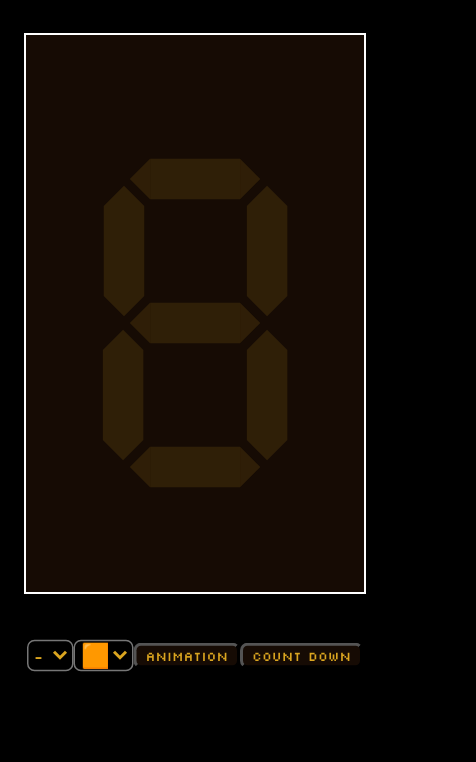
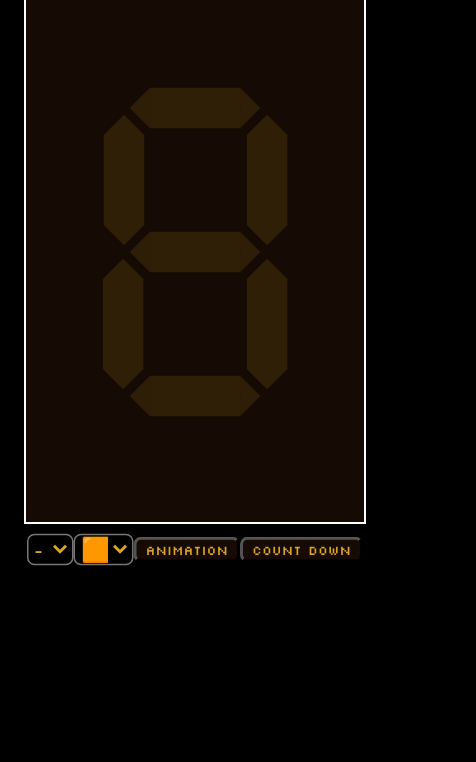
Before and after one commit to Sulkybug/7-Segment-Display, a website built with Vite: page index.html in a window 390 px wide. Shown: the part 82-844 px from the top of the page, 476 px wide, since content can reach past the window. Built offline with nearby package versions, Linux system fonts and the light colour scheme; a web font is replaced by a local one.

Commit message:
css fixed responsive

```diff
--- a/src/style.css
+++ b/src/style.css
@@ -8,6 +8,13 @@
   --colorE: rgba(218, 165, 32, 0.13);
   --colorF: rgba(218, 165, 32, 0.13);
   --colorG: rgba(218, 165, 32, 0.13);
+}
+
+html {
+  width: 100vw;
+  display: flex;
+  justify-content: center;
+  align-items: center;
 }
 
 body {
@@ -234,6 +241,14 @@ h1 {
     height: 100vh;
   }
 
+  body {
+    width: 80vh;
+    display: flex;
+    justify-content: center;
+    align-items: center;
+    flex-direction: column;
+  }
+
   .display {
     width: 40vh;
     height: 66vh;
```
